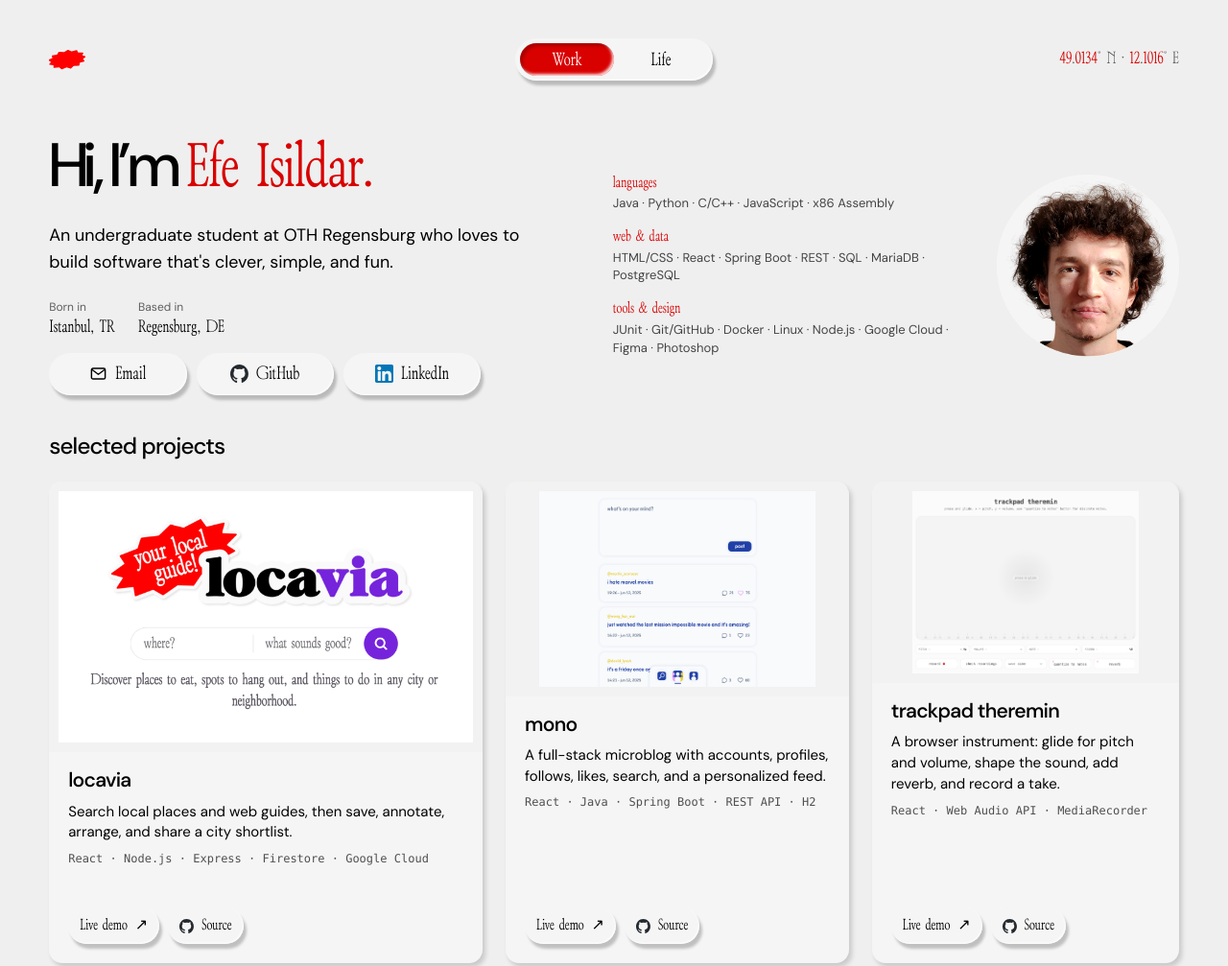
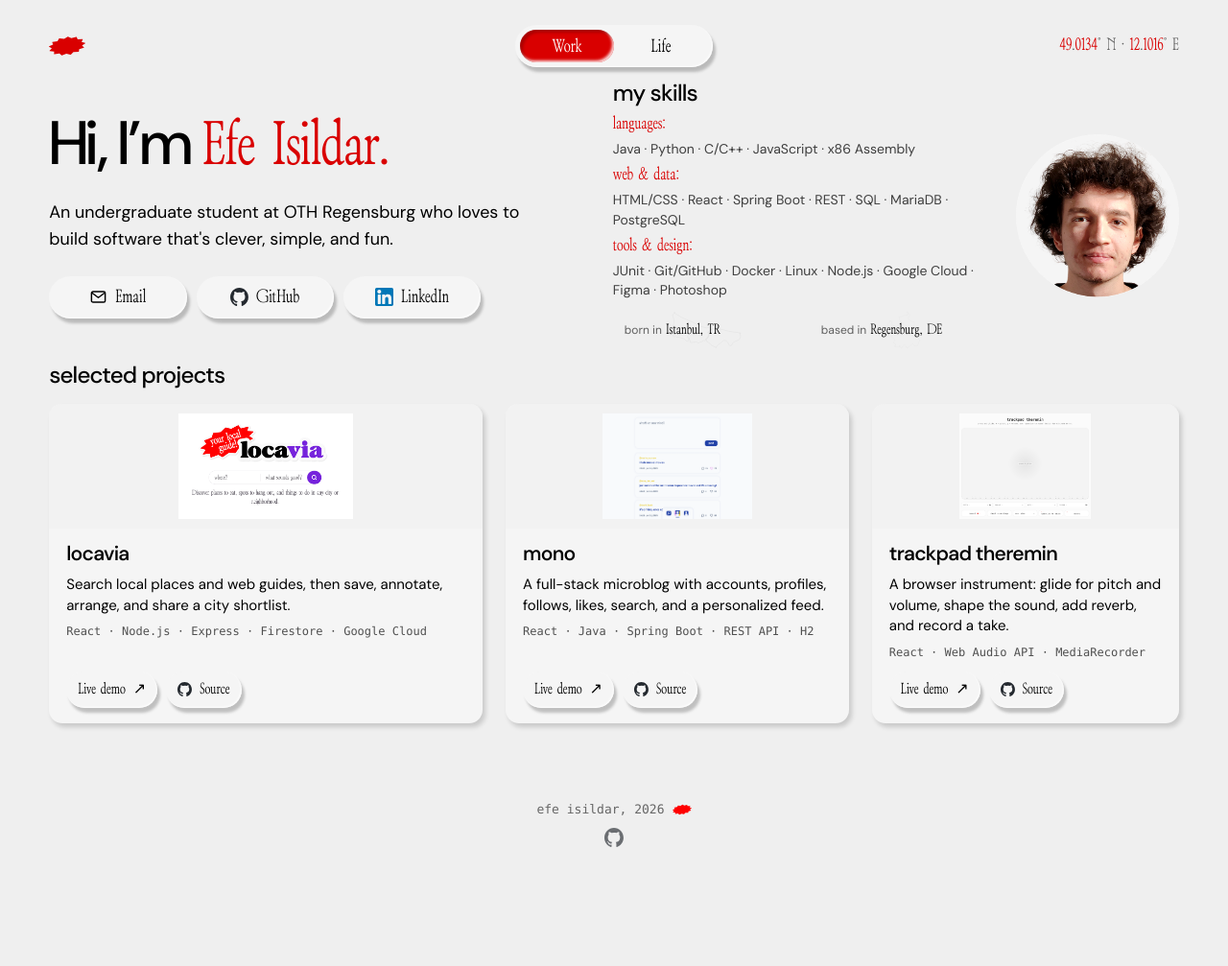
Before and after one commit to efeis/efeis.github.io, a plain HTML site: page index.html in a window 1280 px wide. Shown: the top 1007 px of the page at 96% size. After the commit the page ends 896 px from the top, so only its background shows below. Drawn offline with Linux system fonts and the light colour scheme.

Commit message:
refine portfolio layout and media sizing

```diff
--- a/assets/css/main.css
+++ b/assets/css/main.css
@@ -11,6 +11,7 @@
   --sans: "DM Sans", sans-serif;
   --serif: "Bros Oskon", Georgia, serif;
   --mono: ui-monospace, SFMono-Regular, Menlo, monospace;
+  --portrait-size: clamp(150px, 14vw, 190px);
   --s1: 6px;
   --s2: 10px;
   --s3: 16px;
@@ -33,11 +34,7 @@ a:focus-visible, button:focus-visible { outline: 2px solid var(--accent); outlin
 .portfolio[data-mode="life"] { --accent: #002fff; }
 
 .topbar { position: relative; z-index: 4; display: grid; min-height: 48px; align-items: center; grid-template-columns: 1fr auto 1fr; }
-.wordmark-icon { display: block; width: 38px; height: 38px; background: url("../media/star-colors.svg") no-repeat -3px 5.8px / 104.3px 66.15px; }
-.portfolio[data-mode="life"] .wordmark-icon { background-position: -63.4px 5.8px; }
-@keyframes logo-color-cycle { 0% { background-position: -3px 5.8px; } 30% { background-position: -63.4px 5.8px; } 60% { background-position: -3px -34.2px; } 100% { background-position: -63.4px -34.2px; } }
-.wordmark-icon.is-color-cycling { animation: logo-color-cycle 420ms steps(1, end) both; }
-.wordmark-icon.is-color-cycling-reverse { animation-direction: reverse; }
+.wordmark-icon { display: block; width: 38px; height: 38px; background: var(--accent); -webkit-mask: url("../media/star.svg") center / contain no-repeat; mask: url("../media/star.svg") center / contain no-repeat; transition: background-color 180ms ease-out; }
 
 .mode-switch { display: grid; width: 206px; height: 44px; padding: 5px; grid-template-columns: repeat(2, 1fr); border-radius: 999px; background: var(--surface); box-shadow: var(--control); }
 .mode-button { border: 0; border-radius: 999px; background: transparent; font-family: var(--serif); font-size: 19px; cursor: pointer; }
@@ -61,26 +58,31 @@ a:focus-visible, button:focus-visible { outline: 2px solid var(--accent); outlin
 .view { transition: opacity 180ms ease-out; }
 
 .intro, .life-intro { display: grid; min-width: 0; padding: clamp(38px, 7vh, 74px) 0 clamp(30px, 5vh, 54px); align-items: center; grid-template-columns: minmax(0, 1fr) minmax(430px, 590px); gap: clamp(32px, 6vw, 88px); }
-h1 { margin: 0; font-size: clamp(44px, 5vw, 68px); font-weight: 500; letter-spacing: -0.055em; line-height: .98; }
+h1 { margin: 0; font-size: clamp(44px, 5vw, 68px); font-weight: 500; letter-spacing: -0.04em; line-height: .98; }
+#work-heading { letter-spacing: -.022em; }
 .accent { color: var(--accent); font-family: var(--serif); font-weight: 400; letter-spacing: -.02em; }
 .intro-description { max-width: 710px; margin: var(--s4) 0 0; font-size: clamp(16px, 1.4vw, 19px); line-height: 1.55; }
 .intro-details { margin-top: var(--s4); }
-.location-grid { display: flex; gap: var(--s4); }
-.location-tile { display: flex; flex-direction: column; gap: 2px; font-family: var(--serif); font-size: 18px; }
-.location-tile small { color: var(--muted); font-family: var(--sans); font-size: 12px; }
 
-.contact-grid { display: grid; width: min(100%, 450px); margin-top: var(--s3); grid-template-columns: repeat(3, minmax(0, 1fr)); gap: var(--s2); }
+.contact-grid { display: grid; width: min(100%, 450px); grid-template-columns: repeat(3, minmax(0, 1fr)); gap: var(--s2); }
 .contact-tile, .project-actions a, .life-link-chip { display: inline-flex; min-height: 44px; align-items: center; justify-content: center; gap: 8px; padding: 8px 14px; border: 0; border-radius: 999px; background: var(--surface); box-shadow: var(--control); font-family: var(--serif); line-height: 1; }
 .contact-tile { font-size: 19px; }
 .contact-tile img { width: 19px; height: 19px; object-fit: contain; }
 .contact-tile:active, .project-actions a:active, .life-link-chip:active { box-shadow: var(--pressed); }
 
-.intro-aside { display: grid; min-width: 0; grid-template-columns: minmax(0, 1fr) clamp(140px, 15vw, 190px); align-items: center; gap: clamp(24px, 3vw, 42px); }
+.intro-aside { display: grid; min-width: 0; grid-template-columns: minmax(0, 1fr) var(--portrait-size); align-items: center; gap: clamp(24px, 3vw, 42px); }
 .skills-overview { display: grid; min-width: 0; gap: 16px; }
-.skill-group h2 { margin: 0 0 4px; color: var(--accent); font-family: var(--serif); font-size: 16px; font-weight: 400; line-height: 1.1; }
-.skill-group p { margin: 0; color: #444; font-size: 13px; line-height: 1.45; }
+.skills-title { margin: 0 0 2px; font-size: clamp(22px, 2vw, 24px); font-weight: 500; letter-spacing: -.035em; line-height: 1.1; }
+.skill-group h3 { margin: 0 0 5px; color: var(--accent); font-family: var(--serif); font-size: 18px; font-weight: 400; line-height: 1.1; }
+.skill-group p { margin: 0; color: #3f3f3f; font-size: 14px; line-height: 1.45; }
+.skill-locations { display: grid; grid-template-columns: repeat(2, minmax(0, 1fr)); gap: 10px; margin-top: 2px; }
+.skill-location { position: relative; display: flex; min-height: 54px; margin: 0; overflow: hidden; align-items: center; padding: 10px 12px; isolation: isolate; font-family: var(--serif); font-size: 16px; line-height: 1.2; }
+.skill-location::before { content: ""; position: absolute; z-index: -1; inset: 2px; background-position: center; background-repeat: no-repeat; background-size: contain; opacity: .18; }
+.skill-location--istanbul::before { background-image: url("../media/istanbul-border.svg"); }
+.skill-location--regensburg::before { background-image: url("../media/regensburg-border.svg"); }
+.skill-location span { margin-right: 4px; color: var(--muted); font-family: var(--sans); font-size: 12px; }
 .intro-profile { display: grid; place-items: center; }
-.portrait-placeholder { width: 100%; overflow: hidden; aspect-ratio: 1; border-radius: 50%; background: #f7f7f7; }
+.portrait-placeholder { width: var(--portrait-size); overflow: hidden; aspect-ratio: 1; border-radius: 50%; background: #f7f7f7; }
 .portrait-image { display: block; width: 100%; height: 100%; object-fit: cover; }
 
 .section-heading { margin-bottom: var(--s4); }
@@ -98,9 +100,9 @@ h1 { margin: 0; font-size: clamp(44px, 5vw, 68px); font-weight: 500; letter-spac
 .project-actions img { width: 15px; height: 15px; }
 .project-card:focus-within { box-shadow: 0 0 0 2px var(--accent), var(--surface-shadow); }
 
-.life-intro { grid-template-columns: minmax(0, 1fr) clamp(140px, 16vw, 210px); }
-.life-grid { display: grid; min-width: 0; grid-template-columns: minmax(430px, .95fr) minmax(0, 1.2fr); align-items: start; gap: clamp(30px, 5vw, 68px); }
-.music-section { display: grid; gap: var(--s3); }
+.life-intro { grid-template-columns: minmax(0, 1fr) var(--portrait-size); }
+.life-grid { display: grid; min-width: 0; grid-template-columns: minmax(320px, .72fr) minmax(0, 1.28fr); align-items: start; gap: clamp(30px, 5vw, 68px); }
+.music-section { display: grid; width: min(100%, 390px); gap: var(--s3); }
 .music-section-header { display: flex; align-items: center; justify-content: space-between; gap: 16px; }
 .music-links { display: flex; flex-wrap: wrap; gap: 9px; }
 .life-link-chip { min-height: 38px; padding: 7px 12px; font-size: 16px; }
@@ -112,7 +114,7 @@ h1 { margin: 0; font-size: clamp(44px, 5vw, 68px); font-weight: 500; letter-spac
 .music-release:hover .music-release-title, .music-release:focus-visible .music-release-title { opacity: 1; }
 .music-release-title > span { color: var(--accent); }
 
-.lately { display: grid; min-width: 0; grid-template-columns: repeat(2, minmax(0, 1fr)); grid-template-areas: "interests interests" "played-h watched-h" "played watched"; gap: 14px; }
+.lately { --media-height: clamp(220px, 28vh, 290px); display: grid; min-width: 0; grid-template-columns: repeat(2, minmax(0, 1fr)); grid-template-areas: "interests interests" "played-h watched-h" "played watched"; gap: 14px; }
 .interests-section { grid-area: interests; margin-bottom: 12px; }
 .interests-section > h2 { margin-bottom: 10px; font-size: 18px; }
 .interest-list { display: flex; flex-wrap: wrap; gap: 6px 18px; }
@@ -123,10 +125,10 @@ h1 { margin: 0; font-size: clamp(44px, 5vw, 68px); font-weight: 500; letter-spac
 .lately-h--watched { grid-area: watched-h; }
 .listening-card { grid-area: played; }
 .watching-card { grid-area: watched; }
-.life-card { display: grid; min-width: 0; grid-template-columns: minmax(110px, .9fr) minmax(110px, 1fr); grid-template-rows: 1fr auto; align-items: end; gap: 12px 16px; }
+.life-card { display: grid; min-width: 0; grid-template-columns: auto minmax(110px, 1fr); grid-template-rows: 1fr auto; align-items: end; gap: 12px 16px; }
 .listening-top { grid-column: 1; grid-row: 1 / 3; }
-.listening-icon { display: grid; width: 100%; overflow: hidden; aspect-ratio: 1; place-items: center; border-radius: 12px; background: var(--surface); box-shadow: var(--surface-shadow); color: var(--accent); font-size: 40px; }
-.watching-poster { aspect-ratio: 2 / 3; border-radius: 8px; }
+.listening-icon { display: grid; width: var(--media-height); height: var(--media-height); overflow: hidden; place-items: center; border-radius: 12px; background: var(--surface); box-shadow: var(--surface-shadow); color: var(--accent); font-size: 40px; }
+.watching-poster { width: auto; height: var(--media-height); aspect-ratio: 2 / 3; border-radius: 8px; }
 .now-playing-art, .watching-art { display: block; width: 100%; height: 100%; object-fit: cover; }
 .now-playing-art[hidden], .watching-art[hidden] { display: none; }
 .listening-copy { min-width: 0; grid-column: 2; grid-row: 1; }
@@ -145,13 +147,25 @@ h1 { margin: 0; font-size: clamp(44px, 5vw, 68px); font-weight: 500; letter-spac
   .contact-tile:hover, .project-actions a:hover, .life-link-chip:hover { box-shadow: 2px 3px 2px rgb(0 0 0 / 21%), inset -1px -1px 2px rgb(255 255 255 / 85%); }
 }
 
-@media (min-width: 1101px) and (min-height: 880px) {
-  .portfolio { min-height: 880px; padding-top: 24px; padding-bottom: 10px; }
-  #work-view .intro { padding-top: 24px; padding-bottom: 26px; }
-  #work-view .project-art { min-height: 170px; height: 170px; aspect-ratio: auto; }
-  #work-view .project-info { min-height: 184px; padding-top: 15px; padding-bottom: 16px; }
+@media (min-width: 1101px) {
+  .portfolio { padding-top: 24px; padding-bottom: 0; }
+  .views-container { min-height: max(calc(100svh - 72px), 700px); }
+  .view:not([hidden]) { min-height: max(calc(100svh - 72px), 700px); }
+  .intro, .life-intro { min-height: 236px; padding: 24px 0 26px; }
+  #work-view .section-heading { margin-bottom: 16px; }
+  #work-view .project-art { min-height: clamp(145px, 21vh, 185px); height: clamp(145px, 21vh, 185px); aspect-ratio: auto; }
+  #work-view .project-info { min-height: 176px; padding: 15px 18px 16px; }
   #work-view .project-actions { padding-top: 10px; }
-  .site-footer { min-height: 68px; padding-top: 14px; }
+  .site-footer { min-height: 96px; padding-top: 20px; }
+}
+
+@media (min-width: 1101px) and (max-height: 820px) {
+  :root { --portrait-size: 170px; }
+  .intro, .life-intro { min-height: 0; padding: 12px 0; }
+  .intro-aside { gap: 20px; }
+  .skills-overview { gap: 8px; }
+  .skill-location { min-height: 44px; padding-top: 6px; padding-bottom: 6px; font-size: 15px; }
+  #work-view .project-art { min-height: 130px; height: 130px; }
 }
 
 @media (max-width: 1100px) {
@@ -162,7 +176,8 @@ h1 { margin: 0; font-size: clamp(44px, 5vw, 68px); font-weight: 500; letter-spac
   .project-card--theremin { grid-column: 1 / -1; }
   .project-card--theremin .project-art { aspect-ratio: 16 / 7; }
   .life-grid { grid-template-columns: 1fr; }
-  .music-section { width: min(100%, 700px); }
+  .music-section { width: min(100%, 500px); }
+  .lately { --media-height: clamp(180px, 24vw, 230px); }
 }
 
 @media (max-width: 767px) {
@@ -179,6 +194,7 @@ h1 { margin: 0; font-size: clamp(44px, 5vw, 68px); font-weight: 500; letter-spac
   .intro-aside .skills-overview { grid-row: 2; }
   .portrait-placeholder { width: 96px; }
   .skills-overview { grid-template-columns: 1fr; gap: 12px; }
+  .skill-locations { width: min(100%, 360px); }
   .contact-grid { width: 100%; grid-template-columns: repeat(3, minmax(0, 1fr)); gap: 7px; }
   .contact-tile { min-width: 0; padding: 8px; font-size: 16px; }
   .section-heading { margin-bottom: 18px; }
@@ -193,17 +209,17 @@ h1 { margin: 0; font-size: clamp(44px, 5vw, 68px); font-weight: 500; letter-spac
   .lately { grid-template-columns: 1fr; grid-template-areas: "interests" "played-h" "played" "watched-h" "watched"; gap: 12px; }
   .interests-section { margin-bottom: 18px; }
   .lately-h--watched { margin-top: 18px; }
-  .life-card { grid-template-columns: minmax(110px, 42%) minmax(0, 1fr); }
+  .lately { --media-height: clamp(170px, 52vw, 220px); }
+  .life-card { grid-template-columns: auto minmax(0, 1fr); }
 }
 
 @media (max-width: 420px) {
   .portfolio { padding-right: 16px; padding-left: 16px; }
-  .location-grid { gap: 18px; }
-  .location-tile { font-size: 16px; }
   .contact-tile { flex-direction: column; gap: 4px; font-size: 15px; }
   .contact-tile img { width: 18px; height: 18px; }
   .music-release-grid { gap: 10px; }
-  .life-card { grid-template-columns: minmax(104px, 40%) minmax(0, 1fr); gap: 10px 12px; }
+  .life-card { gap: 10px 12px; }
+  .skill-locations { grid-template-columns: 1fr; }
 }
 
 @media (prefers-reduced-motion: reduce) {
--- a/assets/js/main.js
+++ b/assets/js/main.js
@@ -1,6 +1,5 @@
 const modeSwitch = document.querySelector(".mode-switch");
 const portfolio = document.querySelector(".portfolio");
-const logo = document.querySelector(".wordmark-icon");
 const headerCoordinates = document.querySelector(".header-coordinates");
 const modeButtons = [...document.querySelectorAll(".mode-button")];
 const views = {
@@ -8,7 +7,6 @@ const views = {
   life: document.querySelector("#life-view"),
 };
 let viewTransition;
-let logoAnimationFrame;
 let viewAnimationFrame;
 let activeMode = "work";
 let nowPlayingInterval;
@@ -38,12 +36,6 @@ const defaultNowPlayingLink = nowPlayingLink.href;
 const NOW_PLAYING_ENDPOINT = "https://portfolio-now-playing.efeisldr.workers.dev/api/now-playing";
 const LAST_TRACK_KEY = "efe-portfolio-last-track";
 
-logo.addEventListener("animationend", (event) => {
-  if (event.animationName === "logo-color-cycle") {
-    logo.classList.remove("is-color-cycling", "is-color-cycling-reverse");
-  }
-});
-
 function animateCoordinateDigits(mode) {
   headerCoordinates.classList.remove("is-changing-to-life", "is-changing-to-work");
   void headerCoordinates.offsetWidth;
@@ -56,7 +48,6 @@ function setMode(mode) {
   const previousScrollY = window.scrollY;
 
   window.clearTimeout(viewTransition);
-  window.cancelAnimationFrame(logoAnimationFrame);
   window.cancelAnimationFrame(viewAnimationFrame);
   for (const view of Object.values(views)) {
     view.classList.remove("is-leaving", "is-entering");
@@ -72,16 +63,6 @@ function setMode(mode) {
 
   if (previousMode !== mode) {
     animateCoordinateDigits(mode);
-  }
-
-  logo.classList.remove("is-color-cycling", "is-color-cycling-reverse");
-  if (previousMode !== mode && !window.matchMedia("(prefers-reduced-motion: reduce)").matches) {
-    logoAnimationFrame = window.requestAnimationFrame(() => {
-      logo.classList.add("is-color-cycling");
-      if (mode === "work") {
-        logo.classList.add("is-color-cycling-reverse");
-      }
-    });
   }
 
   for (const button of modeButtons) {
--- a/index.html
+++ b/index.html
@@ -18,8 +18,8 @@
     <title>Efe Isildar</title>
     <link rel="canonical" href="https://efeis.github.io/" />
     <link rel="icon" href="assets/media/star.svg" type="image/svg+xml" />
-    <link rel="stylesheet" href="assets/css/main.css?v=20261116-4" />
-    <script src="assets/js/main.js?v=20261116-4" defer></script>
+    <link rel="stylesheet" href="assets/css/main.css?v=20261117-1" />
+    <script src="assets/js/main.js?v=20261117-1" defer></script>
   </head>
   <body>
     <main class="portfolio" id="top">
@@ -48,10 +48,6 @@
                 software that's clever, simple, and fun.
               </p>
               <div class="intro-details bento-details">
-                <div class="location-grid" aria-label="Personal information">
-                  <span class="location-tile"><small>Born in</small>Istanbul, TR</span>
-                  <span class="location-tile"><small>Based in</small>Regensburg, DE</span>
-                </div>
                 <nav class="contact-grid" aria-label="Contact and profiles">
                   <a class="contact-tile" href="mailto:efeisldr@gmail.com">
                     <img src="assets/media/email.svg" alt="" />
@@ -71,17 +67,22 @@
 
             <aside class="intro-aside">
               <section class="skills-overview" aria-label="Technical skills">
+                <h2 class="skills-title">my skills</h2>
                 <div class="skill-group">
-                  <h2>languages</h2>
+                  <h3>languages:</h3>
                   <p>Java · Python · C/C++ · JavaScript · x86 Assembly</p>
                 </div>
                 <div class="skill-group">
-                  <h2>web &amp; data</h2>
+                  <h3>web &amp; data:</h3>
                   <p>HTML/CSS · React · Spring Boot · REST · SQL · MariaDB · PostgreSQL</p>
                 </div>
                 <div class="skill-group">
-                  <h2>tools &amp; design</h2>
+                  <h3>tools &amp; design:</h3>
                   <p>JUnit · Git/GitHub · Docker · Linux · Node.js · Google Cloud · Figma · Photoshop</p>
+                </div>
+                <div class="skill-locations" aria-label="Personal locations">
+                  <p class="skill-location skill-location--istanbul"><span>born in</span> Istanbul, TR</p>
+                  <p class="skill-location skill-location--regensburg"><span>based in</span> Regensburg, DE</p>
                 </div>
               </section>
               <div class="intro-profile">
```
Also changed, not shown: assets/media/istanbul-border.svg (added), assets/media/regensburg-border.svg (added).
